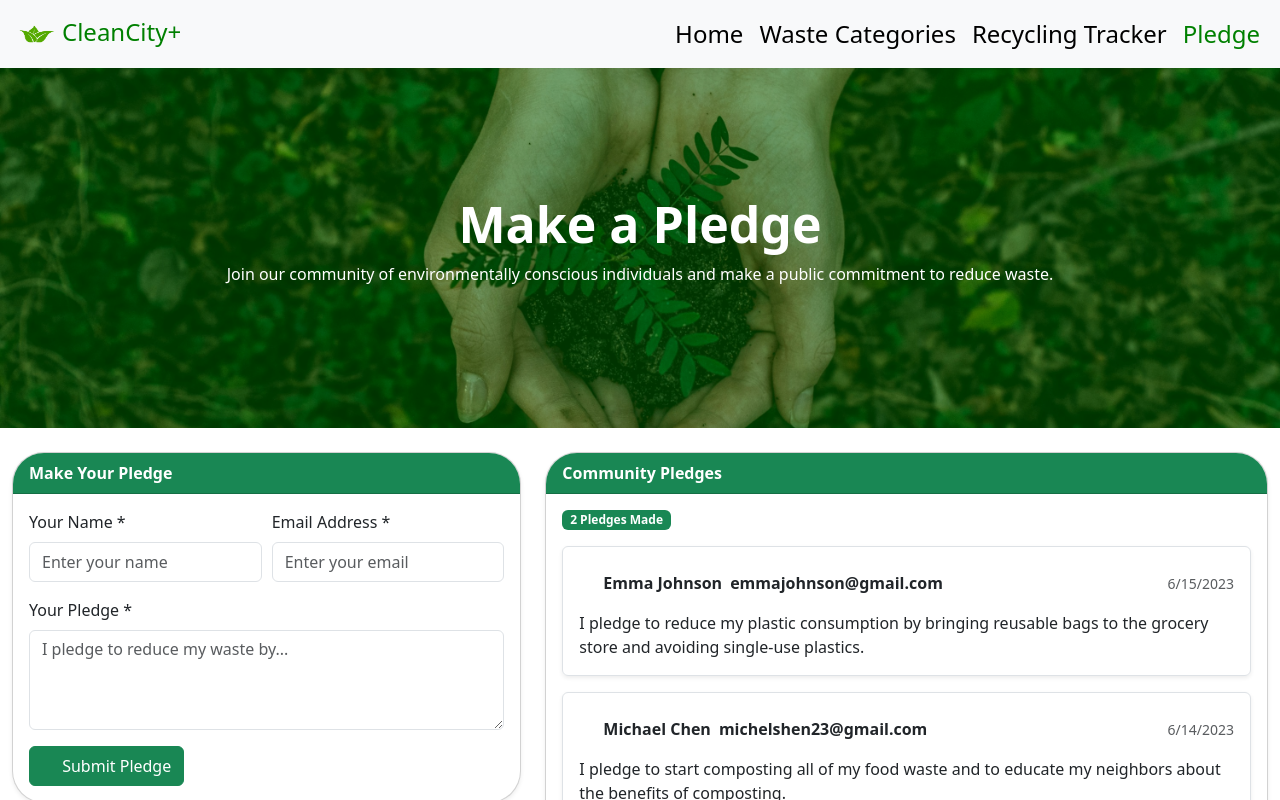
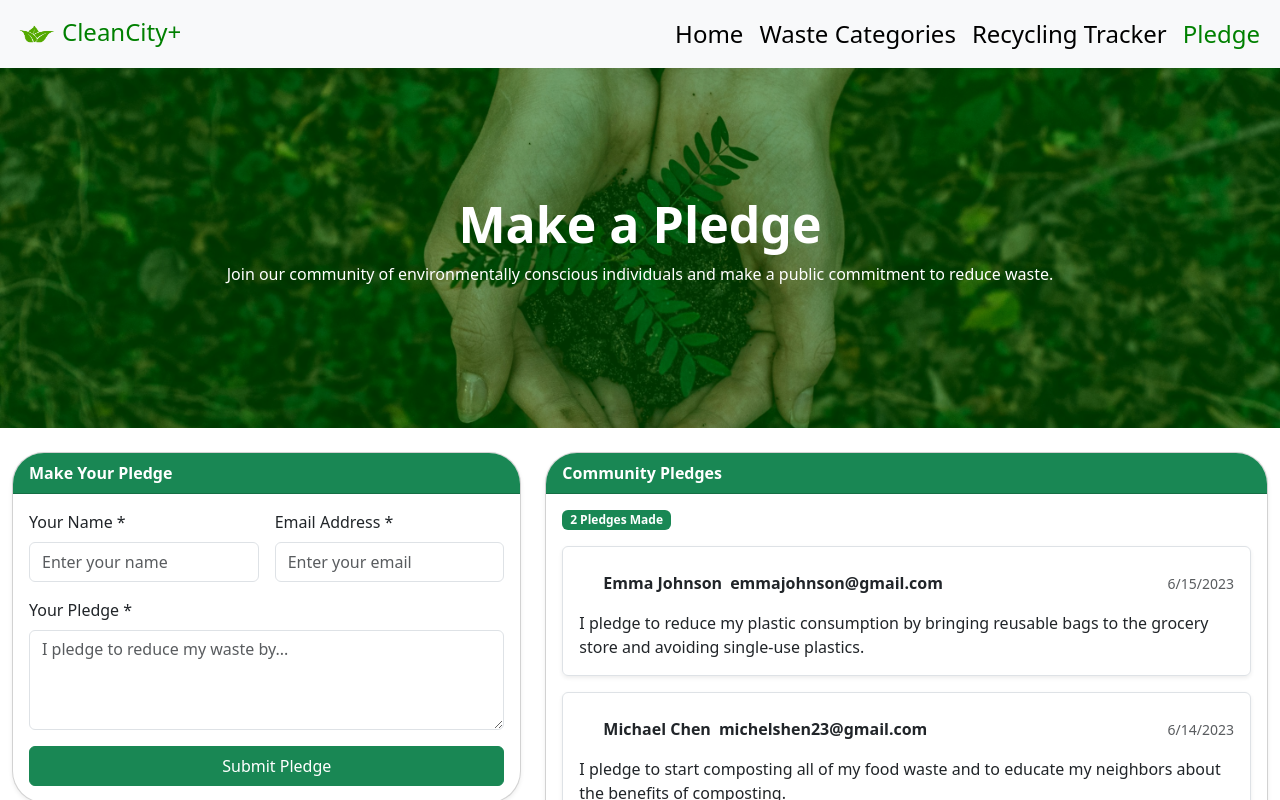
Before and after one commit to OloyedeSOMA/cleancity, a React (Vite) app: page /pledge in a window 1280 px wide. Shown: the top 800 px of the page. Built offline with nearby package versions, Linux system fonts and the light colour scheme; some icons are missing.

Commit message:
Update PledgeLog.jsx

```diff
--- a/src/Components/PledgeLog.jsx
+++ b/src/Components/PledgeLog.jsx
@@ -5,7 +5,7 @@ const PledgeLog = ({ handleData, handleSubmit, formData }) => {
   return (
     <Form onSubmit={handleSubmit}>
       <Row>
-        <Col md={6} className="mb-3" style={{ maxWidth: '250px', paddingRight: '5px' }}>
+        <Col md={6} className="mb-3 pe-md-2">
           <Form.Label>Your Name *</Form.Label>
           <Form.Control
             name="name"
@@ -14,10 +14,11 @@ const PledgeLog = ({ handleData, handleSubmit, formData }) => {
             value={formData.name || ''}
             onChange={handleData}
             required
-            style={{ height: '40px', width: '100%' }}
+            style={{ height: '40px' }}
           />
         </Col>
-        <Col md={6} className="mb-3" style={{ maxWidth: '250px', paddingLeft: '5px' }}>
+
+        <Col md={6} className="mb-3 ps-md-2">
           <Form.Label>Email Address *</Form.Label>
           <Form.Control
             name="email"
@@ -26,11 +27,12 @@ const PledgeLog = ({ handleData, handleSubmit, formData }) => {
             value={formData.email || ''}
             onChange={handleData}
             required
-            style={{ height: '40px', width: '100%' }}
+            style={{ height: '40px' }}
           />
         </Col>
       </Row>
-      <Form.Group as={Col} className="mb-3" style={{ maxWidth: '505px' }}>
+
+      <Form.Group className="mb-3">
         <Form.Label>Your Pledge *</Form.Label>
         <Form.Control
           name="pledge"
@@ -39,10 +41,11 @@ const PledgeLog = ({ handleData, handleSubmit, formData }) => {
           value={formData.pledge || ''}
           onChange={handleData}
           required
-          style={{ height: '100px', width: '100%' }}
+          style={{ height: '100px' }}
         />
       </Form.Group>
-      <Button type="submit" variant="success" style={{ maxWidth: '505px', height: '40px' }}>
+
+      <Button type="submit" variant="success" className="w-100" style={{ maxWidth: '505px', height: '40px' }}>
         <SendIcon fontSize="small" /> Submit Pledge
       </Button>
     </Form>
```
